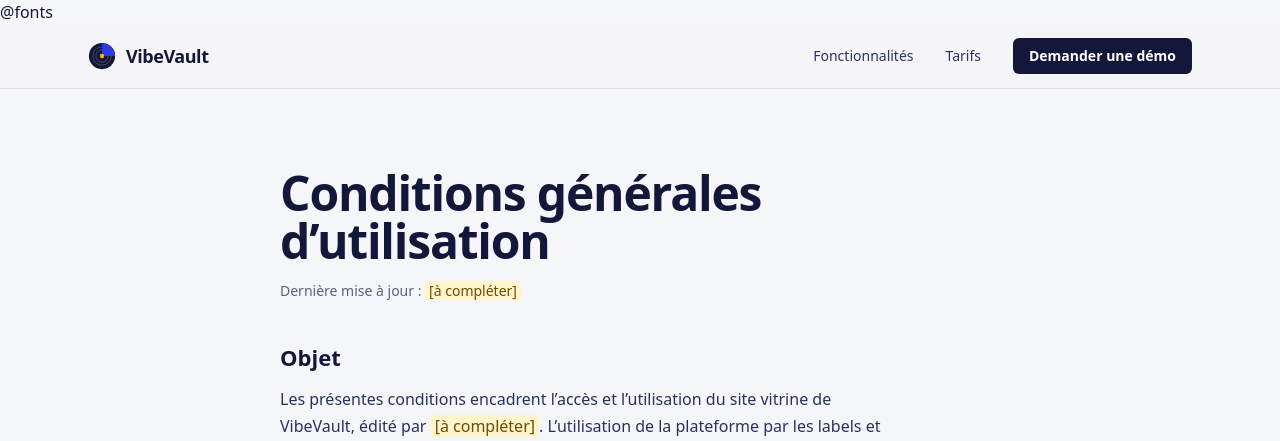
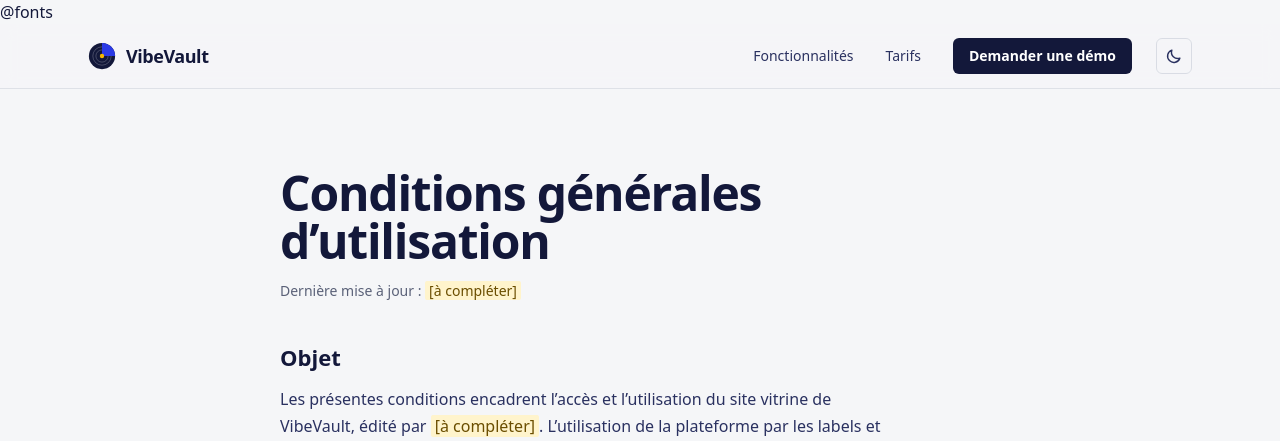
Before and after one commit to cpuchalver/vibevault, a Laravel app: page /cgu in a window 1280 px wide. Shown: the top 441 px of the page. Run offline with Laravel 12, Linux system fonts and the light colour scheme; style sheets or scripts are compiled from the project's sources; some libraries are stand-ins or nearby versions.

Commit message:
Add dark theme to the marketing site
Co-Authored-By: Claude Opus 5.5 <noreply@anthropic.com>
Claude-Session: https://claude.ai/code/session_018sVv4yDnnTQGrUB18BtC9q

```diff
--- a/resources/css/app.css
+++ b/resources/css/app.css
@@ -16,7 +16,7 @@
     }
 
     :focus-visible {
-        outline: 2px solid var(--color-signal);
+        outline: 2px solid var(--color-accent);
         outline-offset: 3px;
     }
 
@@ -60,13 +60,13 @@
     }
 
     .prose-legal a {
-        color: var(--color-signal);
+        color: var(--color-accent);
         text-decoration: underline;
     }
 
     .placeholder-value {
-        background-color: #fff4cc;
-        color: #6b4e00;
+        background-color: var(--color-placeholder);
+        color: var(--color-on-placeholder);
         padding: 0 0.25rem;
         border-radius: 0.125rem;
     }
--- a/resources/css/forms.css
+++ b/resources/css/forms.css
@@ -12,5 +12,3 @@
 @import '../../vendor/filament/forms/resources/css/index.css';
 @import '../../vendor/filament/notifications/resources/css/index.css';
 @import '../../vendor/filament/schemas/resources/css/index.css';
-
-@variant dark (&:where(.dark, .dark *));
--- a/resources/css/theme.css
+++ b/resources/css/theme.css
@@ -1,16 +1,73 @@
-/* Design tokens shared by app.css and forms.css. */
+/*
+ * Design tokens shared by app.css and forms.css.
+ *
+ * Colours are semantic: views use `bg-surface`, `text-ink`, `bg-band`…
+ * and never raw white/black, so the whole site switches theme by
+ * redefining the variables under `.dark` below.
+ */
+@custom-variant dark (&:where(.dark, .dark *));
+
 @theme {
     --font-sans: 'IBM Plex Sans', ui-sans-serif, system-ui, sans-serif, 'Apple Color Emoji', 'Segoe UI Emoji',
         'Segoe UI Symbol', 'Noto Color Emoji';
     --font-display: 'Bricolage Grotesque', 'IBM Plex Sans', ui-sans-serif, system-ui, sans-serif;
 
-    /* VibeVault marketing palette */
+    /* Page and containers */
     --color-paper: #f5f6f8;
+    --color-surface: #ffffff;
+    --color-rule: #d9dce4;
+
+    /* Text */
     --color-ink: #13183a;
     --color-ink-soft: #2a3160;
     --color-slate: #5a6178;
-    --color-rule: #d9dce4;
+
+    /* Brand: `signal` fills buttons (white text), `accent` is for text and links */
     --color-signal: #2b3ae6;
     --color-signal-deep: #1f2bb3;
+    --color-accent: #2b3ae6;
     --color-meter: #f5b700;
+
+    /* Emphasised band (security section) */
+    --color-band: #13183a;
+    --color-on-band: #ffffff;
+
+    /* Inverted controls (header CTA, selected toggle) */
+    --color-inverse: #13183a;
+    --color-on-inverse: #ffffff;
+
+    /* Missing legal values */
+    --color-placeholder: #fff4cc;
+    --color-on-placeholder: #6b4e00;
 }
+
+@layer base {
+    :root {
+        color-scheme: light;
+    }
+
+    .dark {
+        color-scheme: dark;
+
+        --color-paper: #0d1022;
+        --color-surface: #151935;
+        --color-rule: #2a2f55;
+
+        --color-ink: #eceefa;
+        --color-ink-soft: #bcc1de;
+        --color-slate: #8e94b8;
+
+        --color-signal: #4654ee;
+        --color-signal-deep: #3643d8;
+        --color-accent: #8f99ff;
+
+        --color-band: #1a2050;
+        --color-on-band: #eceefa;
+
+        --color-inverse: #eceefa;
+        --color-on-inverse: #0d1022;
+
+        --color-placeholder: #4a3a07;
+        --color-on-placeholder: #ffe28a;
+    }
+}
--- a/resources/js/app.js
+++ b/resources/js/app.js
@@ -1 +1,52 @@
-//
+const storageKey = 'theme';
+const darkQuery = window.matchMedia('(prefers-color-scheme: dark)');
+
+function readStoredTheme() {
+    try {
+        return localStorage.getItem(storageKey) ?? 'system';
+    } catch {
+        return 'system';
+    }
+}
+
+function storeTheme(theme) {
+    try {
+        localStorage.setItem(storageKey, theme);
+    } catch {
+        // Storage can be unavailable (private mode): the choice lasts for the page only.
+    }
+}
+
+function applyTheme(theme) {
+    const isDark = theme === 'dark' || (theme === 'system' && darkQuery.matches);
+
+    document.documentElement.classList.toggle('dark', isDark);
+
+    document.querySelectorAll('[data-theme-toggle]').forEach(button => {
+        button.setAttribute('aria-label', isDark ? button.dataset.labelDark : button.dataset.labelLight);
+        button.setAttribute('aria-pressed', String(isDark));
+    });
+}
+
+document.addEventListener('click', event => {
+    const button = event.target.closest('[data-theme-toggle]');
+
+    if (! button) {
+        return;
+    }
+
+    const nextTheme = document.documentElement.classList.contains('dark') ? 'light' : 'dark';
+
+    storeTheme(nextTheme);
+    applyTheme(nextTheme);
+});
+
+darkQuery.addEventListener('change', () => {
+    if (readStoredTheme() !== 'system') {
+        return;
+    }
+
+    applyTheme('system');
+});
+
+applyTheme(readStoredTheme());
--- a/resources/views/components/layouts/marketing.blade.php
+++ b/resources/views/components/layouts/marketing.blade.php
@@ -30,6 +30,9 @@
         <meta property="og:url" content="{{ url()->current() }}">
         <meta property="og:locale" content="fr_FR">
 
+        <meta name="color-scheme" content="light dark">
+        <x-marketing.theme-script />
+
         @fonts
 
         @vite(['resources/css/app.css', 'resources/js/app.js'])
@@ -40,7 +43,7 @@
         @endif
     </head>
     <body class="min-h-screen font-sans antialiased">
-        <a href="#contenu" class="sr-only focus:not-sr-only focus:fixed focus:top-3 focus:left-3 focus:z-50 focus:rounded focus:bg-white focus:px-3 focus:py-2">
+        <a href="#contenu" class="sr-only focus:not-sr-only focus:fixed focus:top-3 focus:left-3 focus:z-50 focus:rounded focus:bg-surface focus:px-3 focus:py-2">
             Aller au contenu
         </a>
 
@@ -51,34 +54,38 @@
                     <span class="font-display text-lg font-bold tracking-tight">VibeVault</span>
                 </a>
 
+                <div class="flex items-center gap-3 md:gap-6">
                     <nav aria-label="Navigation principale" class="hidden items-center gap-8 md:flex">
                         @foreach($navigation as $item)
                             <a
                                 href="{{ route($item['route']) }}"
                                 @class([
-                                'text-sm font-medium transition-colors hover:text-signal',
-                                'text-signal' => request()->routeIs($item['route']),
+                                    'text-sm font-medium transition-colors hover:text-accent',
+                                    'text-accent' => request()->routeIs($item['route']),
                                     'text-ink-soft' => ! request()->routeIs($item['route']),
                                 ])
                                 @if(request()->routeIs($item['route'])) aria-current="page" @endif
                             >{{ $item['label'] }}</a>
                         @endforeach
-                    <a href="{{ route('demo') }}" class="rounded-md bg-ink px-4 py-2 text-sm font-semibold text-white transition-colors hover:bg-signal">
+                        <a href="{{ route('demo') }}" class="rounded-md bg-inverse px-4 py-2 text-sm font-semibold text-on-inverse transition-colors hover:bg-signal hover:text-white">
                             Demander une démo
                         </a>
                     </nav>
+
+                    <x-marketing.theme-toggle />
 
                     <details class="group relative md:hidden">
                         <summary class="flex cursor-pointer list-none items-center rounded-md border border-rule px-3 py-1.5 text-sm font-medium [&::-webkit-details-marker]:hidden">
                             Menu
                         </summary>
-                    <nav aria-label="Navigation mobile" class="absolute right-0 mt-2 flex w-56 flex-col gap-1 rounded-lg border border-rule bg-white p-2 shadow-lg">
+                        <nav aria-label="Navigation mobile" class="absolute right-0 mt-2 flex w-56 flex-col gap-1 rounded-lg border border-rule bg-surface p-2 shadow-lg">
                             @foreach($navigation as $item)
                                 <a href="{{ route($item['route']) }}" class="rounded px-3 py-2 text-sm hover:bg-paper">{{ $item['label'] }}</a>
                             @endforeach
-                        <a href="{{ route('demo') }}" class="rounded bg-ink px-3 py-2 text-sm font-semibold text-white">Demander une démo</a>
+                            <a href="{{ route('demo') }}" class="rounded bg-inverse px-3 py-2 text-sm font-semibold text-on-inverse">Demander une démo</a>
                         </nav>
                     </details>
+                </div>
             </div>
         </header>
 
@@ -100,17 +107,17 @@
                 <nav aria-label="Produit">
                     <h2 class="text-sm font-semibold">Produit</h2>
                     <ul class="mt-3 space-y-2 text-sm text-slate">
-                        <li><a href="{{ route('features') }}" class="hover:text-signal">Fonctionnalités</a></li>
-                        <li><a href="{{ route('pricing') }}" class="hover:text-signal">Tarifs</a></li>
-                        <li><a href="{{ route('demo') }}" class="hover:text-signal">Demander une démo</a></li>
+                        <li><a href="{{ route('features') }}" class="hover:text-accent">Fonctionnalités</a></li>
+                        <li><a href="{{ route('pricing') }}" class="hover:text-accent">Tarifs</a></li>
+                        <li><a href="{{ route('demo') }}" class="hover:text-accent">Demander une démo</a></li>
                     </ul>
                 </nav>
                 <nav aria-label="Informations légales">
                     <h2 class="text-sm font-semibold">Informations légales</h2>
                     <ul class="mt-3 space-y-2 text-sm text-slate">
-                        <li><a href="{{ route('legal.notice') }}" class="hover:text-signal">Mentions légales</a></li>
-                        <li><a href="{{ route('legal.privacy') }}" class="hover:text-signal">Politique de confidentialité</a></li>
-                        <li><a href="{{ route('legal.terms') }}" class="hover:text-signal">Conditions générales d’utilisation</a></li>
+                        <li><a href="{{ route('legal.notice') }}" class="hover:text-accent">Mentions légales</a></li>
+                        <li><a href="{{ route('legal.privacy') }}" class="hover:text-accent">Politique de confidentialité</a></li>
+                        <li><a href="{{ route('legal.terms') }}" class="hover:text-accent">Conditions générales d’utilisation</a></li>
                     </ul>
                 </nav>
             </div>
--- a/resources/views/components/marketing/cta.blade.php
+++ b/resources/views/components/marketing/cta.blade.php
@@ -4,7 +4,7 @@
 ])
 
 <section class="mx-auto max-w-6xl px-4 pt-20 sm:px-6">
-    <div class="flex flex-col items-start justify-between gap-8 rounded-2xl border border-rule bg-white px-6 py-10 sm:px-10 md:flex-row md:items-center">
+    <div class="flex flex-col items-start justify-between gap-8 rounded-2xl border border-rule bg-surface px-6 py-10 sm:px-10 md:flex-row md:items-center">
         <div class="max-w-xl">
             <h2 class="font-display text-2xl font-bold tracking-tight sm:text-3xl">{{ $title }}</h2>
             <p class="mt-3 leading-relaxed text-ink-soft">{{ $body }}</p>
--- a/resources/views/components/marketing/royalty-statement.blade.php
+++ b/resources/views/components/marketing/royalty-statement.blade.php
@@ -13,13 +13,13 @@
     $count = fn (int $value): string => number_format($value, 0, ',', "\u{202F}");
 @endphp
 
-<figure {{ $attributes->class('rounded-xl border border-rule bg-white shadow-[0_1px_0_rgba(19,24,58,0.04),0_24px_48px_-24px_rgba(19,24,58,0.25)]') }}>
+<figure {{ $attributes->class('rounded-xl border border-rule bg-surface shadow-[0_1px_0_rgba(19,24,58,0.04),0_24px_48px_-24px_rgba(19,24,58,0.25)] dark:shadow-[0_24px_48px_-24px_rgba(0,0,0,0.7)]') }}>
     <figcaption class="flex items-start justify-between gap-4 border-b border-rule px-5 py-4">
         <div>
             <p class="text-xs text-slate">Relevé de royalties · 2ᵉ trimestre 2026</p>
             <p class="mt-0.5 font-display text-lg font-bold">Nora Vale</p>
         </div>
-        <span class="rounded-full bg-signal/10 px-2.5 py-1 text-xs font-medium text-signal">Publié</span>
+        <span class="rounded-full bg-accent/15 px-2.5 py-1 text-xs font-medium text-accent">Publié</span>
     </figcaption>
 
     <table class="figures w-full text-sm">
--- /dev/null
+++ b/resources/views/components/marketing/theme-script.blade.php
@@ -0,0 +1,20 @@
+{{--
+    Applies the saved or system theme before first paint to avoid a flash.
+    Uses Filament's `theme` localStorage key ("light" | "dark" | "system")
+    so the preference is shared with the future application panels.
+    Must stay inline: a CSP will need to allow it with a nonce.
+--}}
+<script>
+    (() => {
+        let theme = 'system';
+
+        try {
+            theme = localStorage.getItem('theme') ?? 'system';
+        } catch {}
+
+        const prefersDark = window.matchMedia('(prefers-color-scheme: dark)').matches;
+        const isDark = theme === 'dark' || (theme === 'system' && prefersDark);
+
+        document.documentElement.classList.toggle('dark', isDark);
+    })();
+</script>
--- /dev/null
+++ b/resources/views/components/marketing/theme-toggle.blade.php
@@ -0,0 +1,18 @@
+<button
+    type="button"
+    data-theme-toggle
+    class="flex size-9 items-center justify-center rounded-md border border-rule text-ink-soft transition-colors hover:border-ink/40 hover:text-ink"
+    aria-label="Activer le thème sombre"
+    data-label-light="Activer le thème sombre"
+    data-label-dark="Activer le thème clair"
+>
+    {{-- Moon: shown in light mode --}}
+    <svg class="size-4.5 dark:hidden" viewBox="0 0 20 20" fill="none" aria-hidden="true">
+        <path d="M16.5 12.4A7 7 0 0 1 7.6 3.5a7 7 0 1 0 8.9 8.9Z" stroke="currentColor" stroke-width="1.6" stroke-linejoin="round"/>
+    </svg>
+    {{-- Sun: shown in dark mode --}}
+    <svg class="hidden size-4.5 dark:block" viewBox="0 0 20 20" fill="none" aria-hidden="true">
+        <circle cx="10" cy="10" r="3.5" stroke="currentColor" stroke-width="1.6"/>
+        <path d="M10 1.5v2M10 16.5v2M1.5 10h2M16.5 10h2M4 4l1.4 1.4M14.6 14.6 16 16M4 16l1.4-1.4M14.6 5.4 16 4" stroke="currentColor" stroke-width="1.6" stroke-linecap="round"/>
+    </svg>
+</button>
--- a/resources/views/components/marketing/tick.blade.php
+++ b/resources/views/components/marketing/tick.blade.php
@@ -1,3 +1,3 @@
-<svg {{ $attributes->class('mt-0.5 size-4 shrink-0 text-signal') }} viewBox="0 0 16 16" fill="none" aria-hidden="true">
+<svg {{ $attributes->class('mt-0.5 size-4 shrink-0 text-accent') }} viewBox="0 0 16 16" fill="none" aria-hidden="true">
     <path d="M3 8.5 6.5 12 13 4.5" stroke="currentColor" stroke-width="2" stroke-linecap="round" stroke-linejoin="round"/>
 </svg>
--- a/resources/views/livewire/demo-request-form.blade.php
+++ b/resources/views/livewire/demo-request-form.blade.php
@@ -1,18 +1,18 @@
 <div>
     @if($isSubmitted)
-        <div role="status" class="rounded-xl border border-rule bg-white p-8">
+        <div role="status" class="rounded-xl border border-rule bg-surface p-8">
             <x-marketing.logo-mark class="size-10" />
             <h2 class="mt-5 font-display text-2xl font-bold tracking-tight">Demande envoyée</h2>
             <p class="mt-3 leading-relaxed text-ink-soft">
                 Merci. Nous revenons vers vous par email pour convenir d’un créneau.
                 Pour gagner du temps, préparez un export récent d’un de vos distributeurs.
             </p>
-            <a href="{{ route('features') }}" class="mt-6 inline-block text-sm font-semibold text-signal underline underline-offset-4">
+            <a href="{{ route('features') }}" class="mt-6 inline-block text-sm font-semibold text-accent underline underline-offset-4">
                 Parcourir les fonctionnalités en attendant
             </a>
         </div>
     @else
-        <form wire:submit="submit" class="relative rounded-xl border border-rule bg-white p-6 sm:p-8" novalidate>
+        <form wire:submit="submit" class="relative rounded-xl border border-rule bg-surface p-6 sm:p-8" novalidate>
             {{ $this->form }}
 
             {{-- Honeypot: hidden from people and assistive technologies. --}}
--- a/resources/views/marketing/features.blade.php
+++ b/resources/views/marketing/features.blade.php
@@ -73,7 +73,7 @@
             <ul class="sticky top-24 space-y-1 border-l border-rule text-sm">
                 @foreach($modules as $module)
                     <li>
-                        <a href="#{{ $module['id'] }}" class="-ml-px block border-l-2 border-transparent py-1.5 pl-4 text-ink-soft hover:border-signal hover:text-ink">
+                        <a href="#{{ $module['id'] }}" class="-ml-px block border-l-2 border-transparent py-1.5 pl-4 text-ink-soft hover:border-accent hover:text-ink">
                             {{ $module['title'] }}
                         </a>
                     </li>
```
Also changed, not shown: resources/views/marketing/home.blade.php (+8 -8 lines), resources/views/marketing/pricing.blade.php (+4 -4 lines), tests/Feature/MarketingPagesTest.php (+15 -0 lines). Lines whose indentation alone changed are shown as unchanged.
